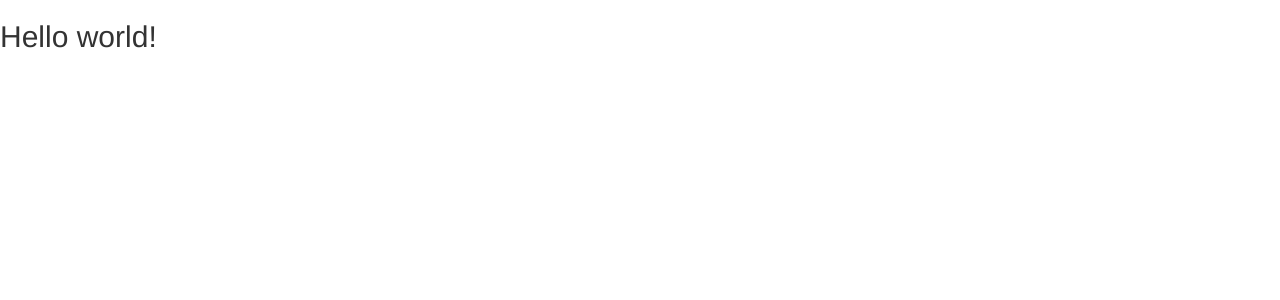
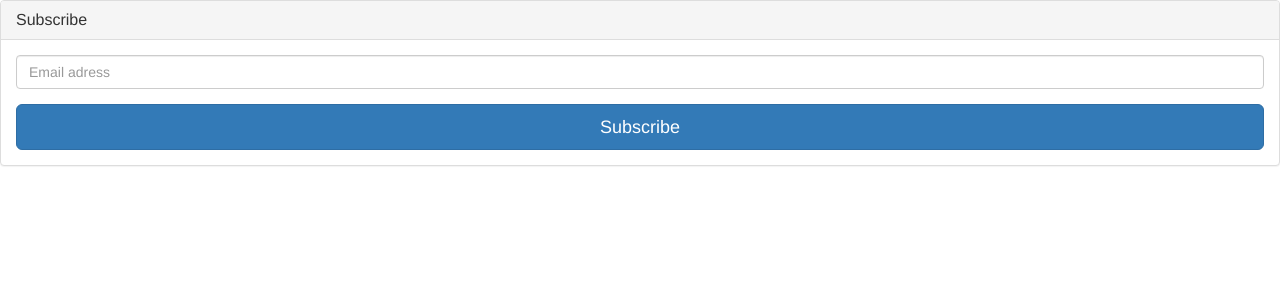
Before and after one commit to eleweek/WatchPeopleCode, a Flask app: page / in a window 1280 px wide. Before the commit the part shown is almost empty. Shown: the top 300 px of the page. Run offline with Flask 2, Linux system fonts and the light colour scheme; some libraries are stand-ins or nearby versions.

Commit message:
add form for subscribe

```diff
--- a/templates/index.html
+++ b/templates/index.html
@@ -1,9 +1,28 @@
 {% extends "bootstrap/base.html" %}
+{% import "bootstrap/wtf.html" as wtf %}
 
 {% block html_attribs %} lang="en"{% endblock html_attribs %}
 
-{% block title %}Hello!{% endblock %}
+{% block styles %}
+  {{super()}}
+  <link rel="stylesheet" href="{{url_for('static', filename='index.css')}}">
+{% endblock %}
+
+{% block title %}Watch people code{% endblock %}
 
 {% block content %}
-  <h2>Hello world!</h2>
+  <form action="" method="POST" class="form form-subscribe" role="form">
+    <div class="panel panel-default">
+      <div class="panel-heading">
+        <h1 class="panel-title">Subscribe</h1>
+      </div>
+
+      <div class="panel-body">
+        <div class="form-group">
+        <input type="email" class="form-control" placeholder="Email adress" value="">
+        </div>
+        <button class="btn btn-lg btn-primary btn-block" type="submit">Subscribe</button>
+      </div>
+    </div>
+  </form>
 {% endblock %}
```
Also changed, not shown: 1 other file.
